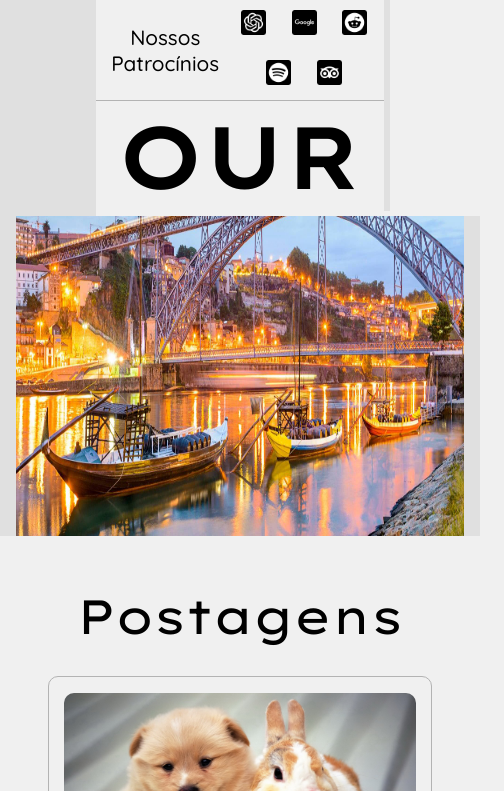
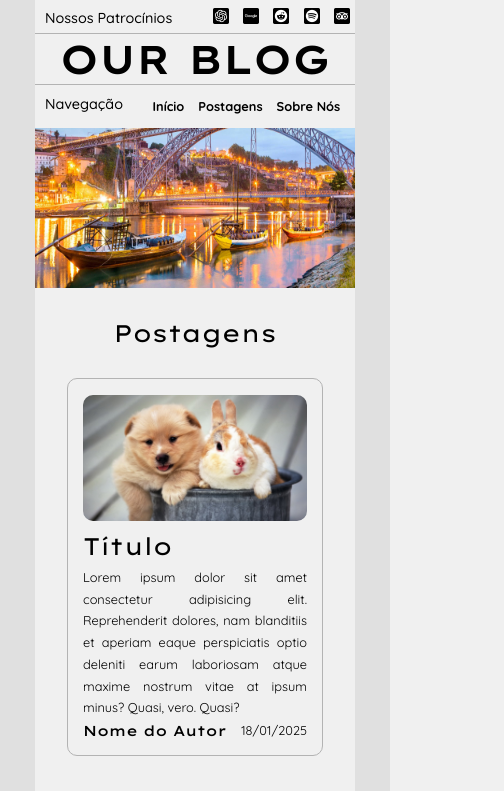
Before and after one commit to edusantosfr/Tarefa-3, a plain HTML site: page index.html in a window 390 px wide. Shown: the top 791 px of the page, 504 px wide, since content can reach past the window. Drawn offline with Linux system fonts and the light colour scheme.

Commit message:
last commit responsividade

```diff
--- a/style.css
+++ b/style.css
@@ -272,8 +272,15 @@ h2 {
         grid-template-columns: 1fr;
     }
 
+    #main-title h2 {
+        font-size: 4rem;
+    }
     .image-aside {
         display: none;
+    }
+
+    #content {
+        margin-top: 25px !important;
     }
 
     #demonstration-images {
@@ -307,7 +314,7 @@ h2 {
     }
 
     #content {
-        margin-top: 50px;
+        margin-top: 30px !important;
         margin-left: auto;
         margin-right: auto;
         width: 60rem;
@@ -434,7 +441,7 @@ h2 {
     }
 
     #content {
-        margin-top: 50px;
+        margin-top: 30px !important;
         margin-left: auto;
         margin-right: auto;
         width: 48rem;
@@ -471,19 +478,40 @@ h2 {
 @media screen and (max-width: 768px) {
 
     .container {
-        grid-template-rows: 13.5rem 20rem 1fr 8rem;
+        grid-template-rows: 11rem 14rem 1fr 8rem;
     }
 
     #head {
         background-color: var(--body-color);
 
-        width: 18rem;
+        width: 30rem;
         margin-left: auto;
         margin-right: auto;
     }
 
+    header {
+        align-content: center;
+        text-align: center;
+        font-size: 1.0rem;
+    }
+
+    #icons img{
+        width: 1.3rem;
+        height: 1.3rem;
+    }
+
+    #navigation a {
+        font-size: 1.0rem;
+    }
+
+    #logo a {
+        text-decoration: none;
+        font-size: 4rem;
+        color: black;
+    }
+
     #images-carousel img{
-        height: 20rem;
+        height: 14rem;
         width: 28rem;
     }
 
@@ -496,7 +524,7 @@ h2 {
     }
 
     #content {
-        margin-top: 50px;
+        margin-top: 30px !important;
         margin-left: auto;
         margin-right: auto;
         width: 30rem;
@@ -505,7 +533,7 @@ h2 {
     #cards-container {
         display: grid;
         grid-template-columns: 1fr;
-        grid-template-rows: 26;
+        grid-template-rows: 32rem;
 
         grid-template-areas:
             "card1"
@@ -519,11 +547,20 @@ h2 {
         display: flex;
         flex-direction: column;
         width: 24rem;
-        height: 24rem;
+        height: 30rem;
         align-items: center;
         padding: 1rem;
         border: 1px solid var(--border-color);
         border-radius: 10px;
+        font-size: medium;
+    }
+
+    #main-title h2 {
+        font-size: 2rem;
+    }
+
+    h2 {
+        font-family: 2rem;
     }
 
     .images img {
@@ -547,20 +584,19 @@ h2 {
     #footer {
         background-color: rgb(71, 71, 71);
 
-        height: 12rem;
+        height: 9rem;
         width: 30rem;
         margin-left: auto;
         margin-right: auto;
     }
 
-    #logo a {
-        text-decoration: none;
-        font-size: 5.5rem;
-        color: black;
+    #footer-container a {
+        font-size: 2rem;
+        margin: 0.8rem;
     }
 
     #about .text {
-        width: 33rem;
+        width: 24rem;
     }
 
     .video-container {
@@ -572,43 +608,71 @@ h2 {
     }
 }
 
-/* @media screen and (max-width: 480px) {
+@media screen and (max-width: 480px) {
+
     .container {
-        grid-template-rows: 13.5rem 20rem 1fr 8rem;
+        grid-template-rows: 8rem 10rem 1fr 8rem;
     }
 
     #head {
         background-color: var(--body-color);
 
-        width: 36rem;
+        width: 20rem;
         margin-left: auto;
         margin-right: auto;
     }
 
+    h4 {
+        font-size: 0.9rem;
+    }
+
+    header {
+        align-content: center;
+        text-align: center;
+        font-size: 1.0rem;
+    }
+
+    #icons img{
+        width: 1.0rem;
+        height: 1.0rem;
+        margin: 5px;
+    }
+
+    #navigation a {
+        font-size: 0.8rem;
+        padding: 0.3rem;
+    }
+
+    #logo a {
+        text-decoration: none;
+        font-size: 2.5rem;
+        color: black;
+    }
+
     #images-carousel img{
-        height: 20rem;
-        width: 38rem;
+        height: 10rem;
+        width: 20rem;
     }
 
     #main {
         background-color: var(--body-color);
 
-        width: 30rem;
+        width: 20rem;
         margin-left: auto;
         margin-right: auto;
     }
 
     #content {
-        margin-top: 50px;
+        margin-top: 30px !important;
         margin-left: auto;
         margin-right: auto;
-        width: 30rem;
+        width: 20rem;
     }
 
     #cards-container {
         display: grid;
         grid-template-columns: 1fr;
-        grid-template-rows: 36rem;
+        grid-template-rows: 26rem;
 
         grid-template-areas:
             "card1"
@@ -621,25 +685,35 @@ h2 {
     .card {
         display: flex;
         flex-direction: column;
-        width: 30rem;
-        height: 34rem;
+        width: 16rem;
+        height: 23.6rem;
         align-items: center;
         padding: 1rem;
         border: 1px solid var(--border-color);
         border-radius: 10px;
+        font-size: medium;
     }
+
+    #main-title h2 {
+        font-size: 2rem;
+    }
+
+    h2 {
+        font-size: 1.5rem !important;
+    }
+
 
     .images img {
         display: flex;
         justify-content: space-between;
-        width: 30rem;
+        width: 14rem;
         border-radius: 10px;
         margin-bottom: 5px;
     }
 
     .text {
         display: flex;
-        width: 30rem;
+        width: 14rem;
         flex-direction: column;
         text-align: justify;
         justify-content: center;
@@ -647,30 +721,39 @@ h2 {
         line-height: 1.7;
     }
 
+    .text span {
+        font-size: 0.8rem;
+    }
+
+    .text h3 {
+        font-size: 0.9rem;
+        font-weight: 500;
+    }
+
+    #about .text {
+        width: 16rem;
+    }
+
+    .video-container {
+        margin-bottom: 0.8rem;
+        margin-top: 1rem;
+    }
+
+    .video-container video {
+        width: 18rem;
+    }
+
     #footer {
         background-color: rgb(71, 71, 71);
 
-        height: 12rem;
-        width: 30rem;
+        height: 9rem;
+        width: 20rem;
         margin-left: auto;
         margin-right: auto;
     }
 
-    #logo a {
-        text-decoration: none;
-        font-size: 5.5rem;
-        color: black;
+    #footer-container a {
+        font-size: 1.4rem;
+        margin: 0.8rem;
     }
-
-    #about .text {
-        width: 30rem;
-    }
-
-    .video-container {
-        margin-bottom: 1.5rem;
-    }
-
-    .video-container video {
-        width: 30rem;
-    }
-} */
+}
```
